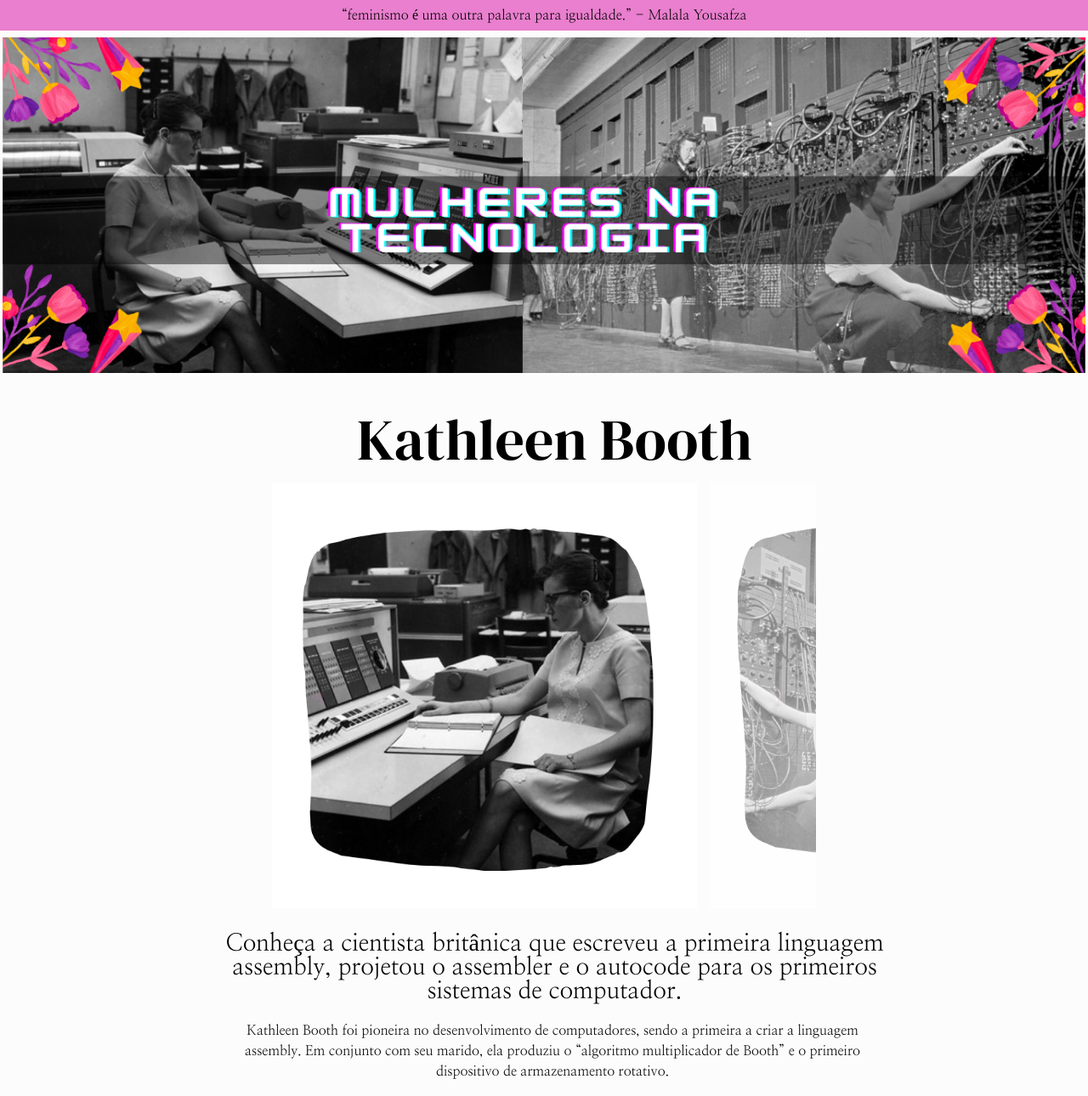
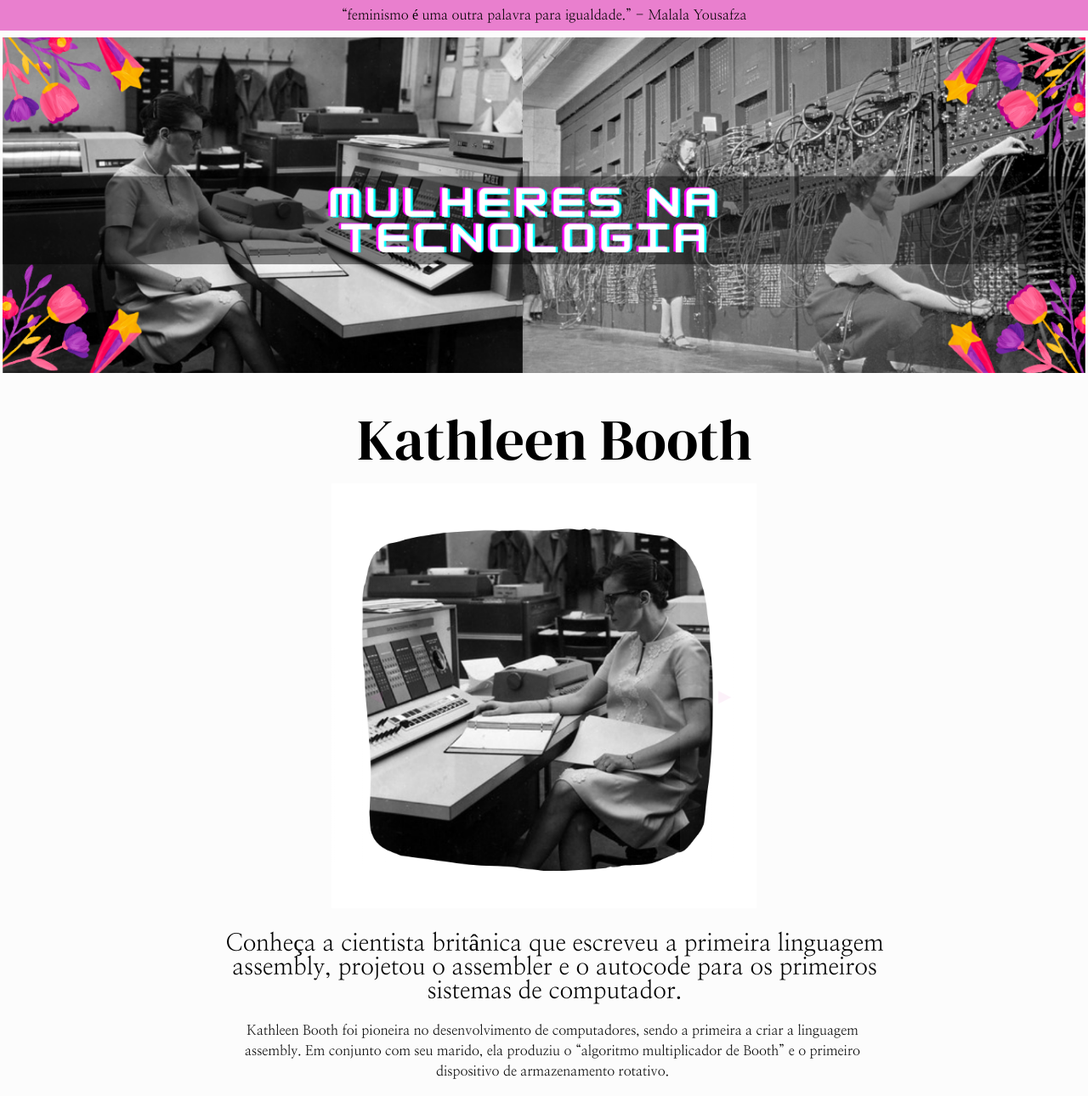
Before and after one commit to samsire/mulheresdatecnologia, a plain HTML site: page index.html in a window 1280 px wide. Shown: the top 1290 px of the page at 85% size. Drawn offline with Linux system fonts and the light colour scheme.

Commit message:
Update estilo.css

```diff
--- a/Assets/css/estilo.css
+++ b/Assets/css/estilo.css
@@ -6,15 +6,17 @@
 }
 .body, html {
    background: rgb(252, 252, 252);
-   height: 500px;
+   height: 400px;
    width: 100%;
    font-family: 'DM Serif Display', serif;
    font-family: 'Nanum Myeongjo', serif;
-   justify-content: center;
    margin: 0;
+   padding: 0;
    text-align: center;
    margin-left: auto;
    margin-left: auto;
+   justify-content: space-between;
+   height: 100vh;
   }
 .header {
   background-color: azure;
@@ -46,7 +48,8 @@
 }
 .container {
    position: relative;
-   max-width: 640px;
+   max-width: 500px;
+   width: 100%;
    margin: 0 auto;
 
 }
@@ -143,7 +146,7 @@
 
   }
     .imagem1 {
-      width: 600px;
+      width: 400px;
       max-width: 100%;
       margin-top: 20px;
       justify-items: center;
```
